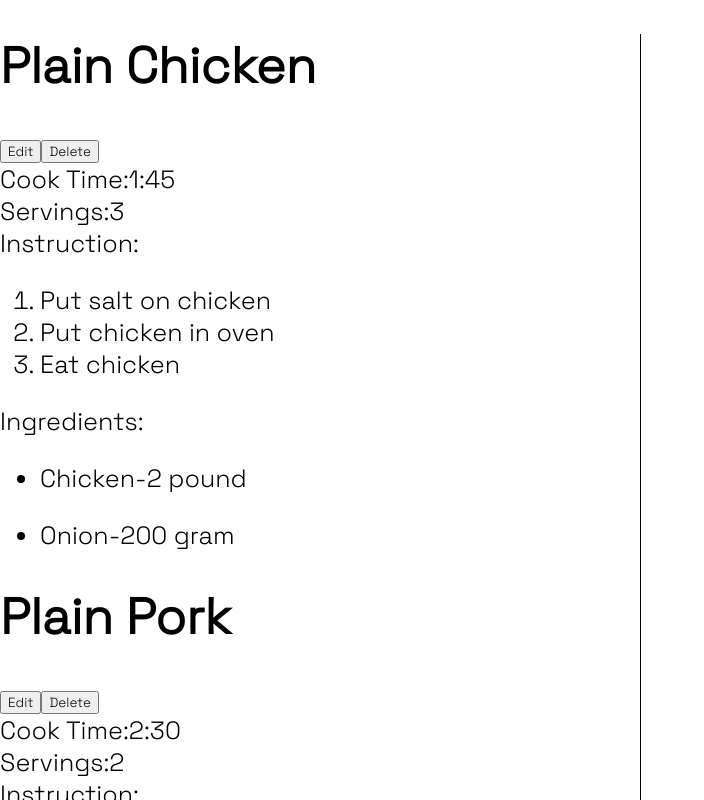
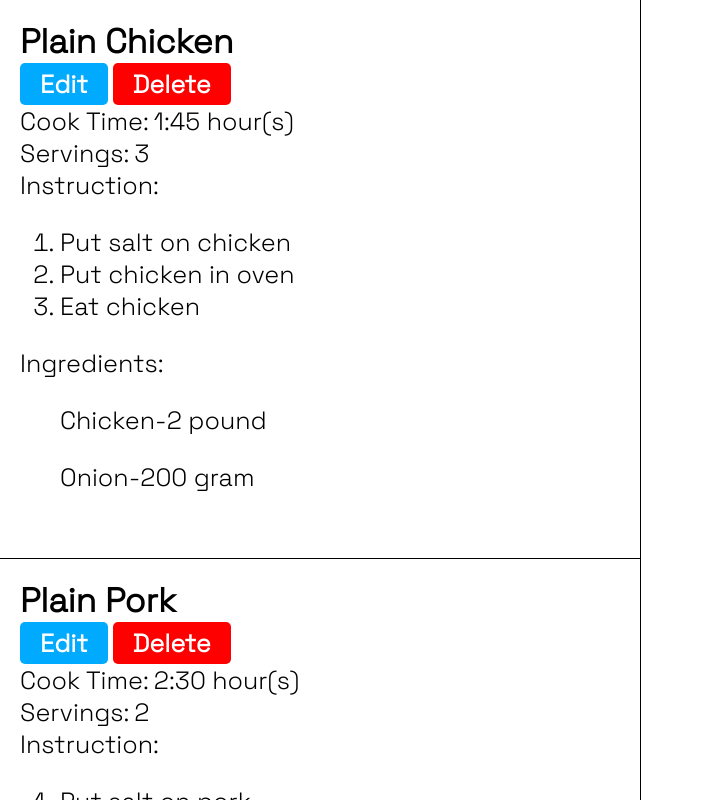
Before and after one commit to coderj001/react-recipe, a React (Create React App) app: page / in a window 1280 px wide. Shown: the top 800 px of the page, without its empty margins (0-704 px from the left). Built offline with nearby package versions, Linux system fonts and the light colour scheme.

Commit message:
added css and config components

```diff
--- a/package.json
+++ b/package.json
@@ -9,6 +9,7 @@
     "react": "^17.0.1",
     "react-dom": "^17.0.1",
     "react-scripts": "4.0.0",
+    "uuid": "^8.3.1",
     "web-vitals": "^0.2.4"
   },
   "scripts": {
--- a/src/App.jsx
+++ b/src/App.jsx
@@ -1,9 +1,28 @@
-import React from "react";
+import React, { useState } from "react";
 import RecipeList from "./component/RecipeList";
 import "./css/app.css";
+import { v4 as uuidv4 } from "uuid";
 
 function App() {
-  return <RecipeList recipes={sampleRecipe} />;
+  const [recipes, setRecipes] = useState(sampleRecipe);
+  function handleRecipeAdd() {
+    const newRecipe = {
+      id: uuidv4(),
+      name: "New",
+      servings: 1,
+      cookTime: "1:00",
+      instructions: ["Instr."],
+      ingredients: [
+        {
+          id: uuidv4(),
+          name: "Name",
+          amount: "0 pound",
+        },
+      ],
+    };
+    setRecipes([...recipes], newRecipe);
+  }
+  return <RecipeList recipes={recipes} handleRecipeAdd={handleRecipeAdd} />;
 }
 
 const sampleRecipe = [
--- a/src/component/Recipe.jsx
+++ b/src/component/Recipe.jsx
@@ -9,27 +9,27 @@ export default function Recipe({
   ingredients,
 }) {
   return (
-    <div>
-      <div>
-        <h1>{name}</h1>
+    <div className="recipe">
+      <div className="recipe__header">
+        <h1 className="recipe__title">{name}</h1>
         <div>
-          <button>Edit</button>
-          <button>Delete</button>
+          <button className="btn btn--primary mr-1">Edit</button>
+          <button className="btn btn--danger mr-1">Delete</button>
         </div>
         <div>
-          <span>Cook Time:</span>
-          <span>{cookTime}</span>
+          <span className="recipe__label">Cook Time:</span>
+          <span className="recipe__value">{cookTime} hour(s)</span>
         </div>
         <div>
-          <span>Servings:</span>
-          <span>{servings}</span>
+          <span className="recipe__label">Servings:</span>
+          <span className="recipe__value">{servings}</span>
         </div>
         <div>
           <span>Instruction:</span>
           <div>
             <ol>
               {instructions.map((instruction) => {
-                return <li>{instruction}</li>;
+                return <li key={instruction}>{instruction}</li>;
               })}
             </ol>
           </div>
--- a/src/component/RecipeList.jsx
+++ b/src/component/RecipeList.jsx
@@ -1,7 +1,7 @@
 import React from "react";
 import Recipe from "./Recipe";
 
-export default function RecipeList({ recipes }) {
+export default function RecipeList({ recipes, handleRecipeAdd }) {
   return (
     <>
       <div className="recipe-list">
@@ -10,7 +10,9 @@ export default function RecipeList({ recipes }) {
         })}
       </div>
       <div className="recipe-list__add-recipe-btn-container">
-        <button className="btn btn--primary">Add Recipe</button>
+        <button onClick={handleRecipeAdd} className="btn btn--primary">
+          Add Recipe
+        </button>
       </div>
     </>
   );
--- a/src/component/ingredientList.jsx
+++ b/src/component/ingredientList.jsx
@@ -4,9 +4,9 @@ import Ingredient from "./ingredient";
 export default function IngredientList({ ingredients }) {
   const ingredientElements = ingredients.map((ingredient) => {
     return (
-      <ul>
-        <li>
-          <Ingredient key={ingredient.id} {...ingredient} />
+      <ul className="ingredient-grid">
+        <li key={ingredient.id}>
+          <Ingredient {...ingredient} />
         </li>
       </ul>
     );
--- a/src/css/app.css
+++ b/src/css/app.css
@@ -2,12 +2,12 @@
 @import url("https://fonts.googleapis.com/css2?family=Space+Grotesk:wght@300&display=swap");
 
 body {
-  font-size: 25px;
+  padding: 0;
+  margin: 0;
 }
 
-body {
-  padding: 0;
-  margin: 0;
+html {
+  font-size: 25px;
 }
 
 *,
@@ -48,3 +48,51 @@ body {
   color: white;
   background-color: hsl(200, 100%, 35%);
 }
+
+.btn--danger {
+  color: white;
+  background-color: hsl(0, 100%, 50%);
+}
+
+.btn--danger:hover {
+  color: white;
+  background-color: hsl(0, 100%, 35%);
+}
+
+.mr-1 {
+  margin-right: 5px;
+}
+
+.recipe {
+  padding: 20px;
+  padding-bottom: 40px;
+  border-bottom: 1px solid black;
+}
+
+.recipe:last-child {
+  border-bottom: none;
+  padding-bottom: 10px;
+}
+
+.recipe__header {
+  align-items: 1.75rem;
+}
+
+.recipe__title {
+  margin: 0;
+  font-size: 1.35rem;
+}
+
+.recipe__label {
+  margin-right: 5px;
+}
+
+.recipe__value {
+  margin-top: 10px;
+}
+
+.ingredient-grid {
+  list-style-type: none;
+  display: grid;
+  grid-template-columns: repeat(2, auto);
+}
```
Also changed, not shown: 1 other file (tests, documents, lock files or other folders).
